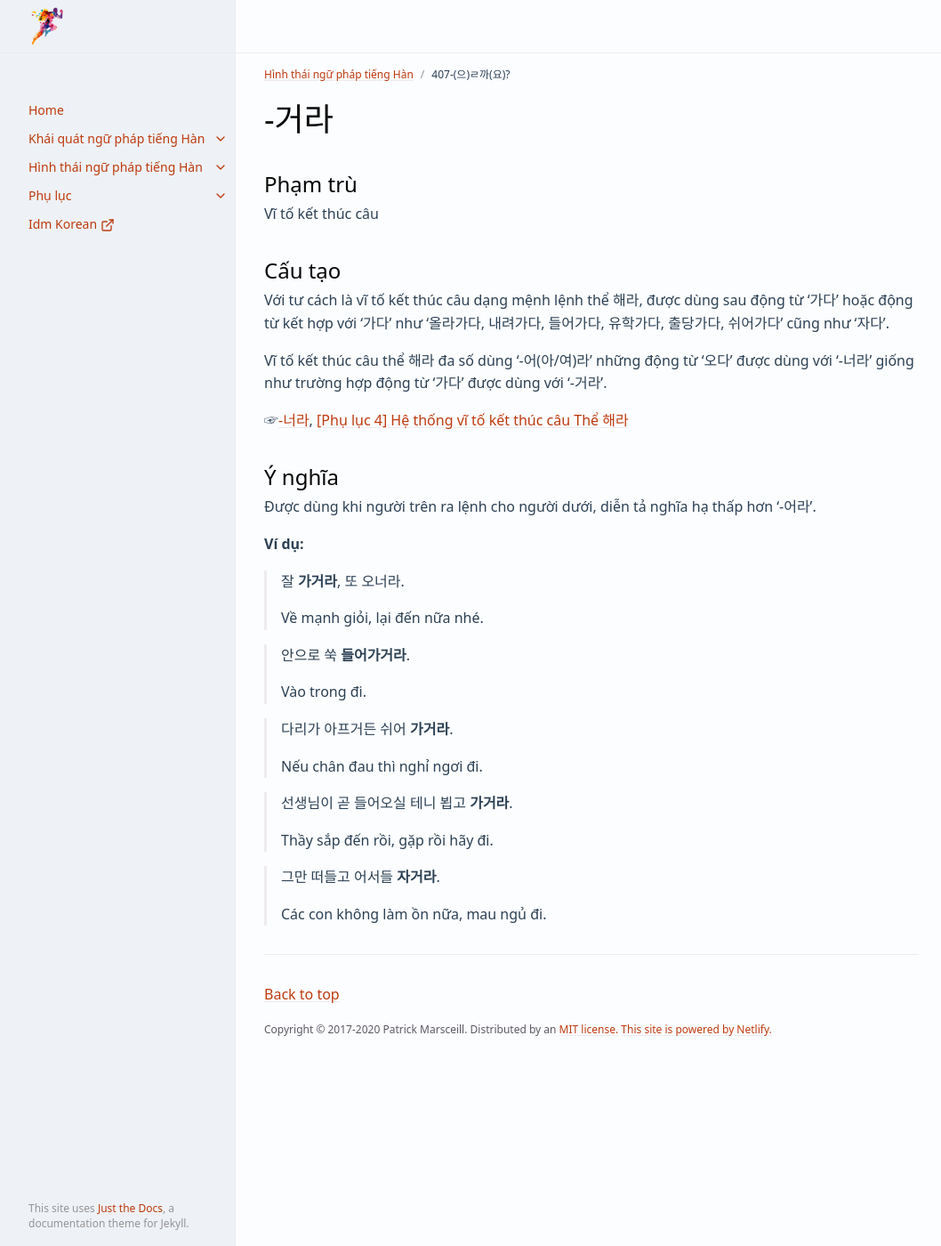
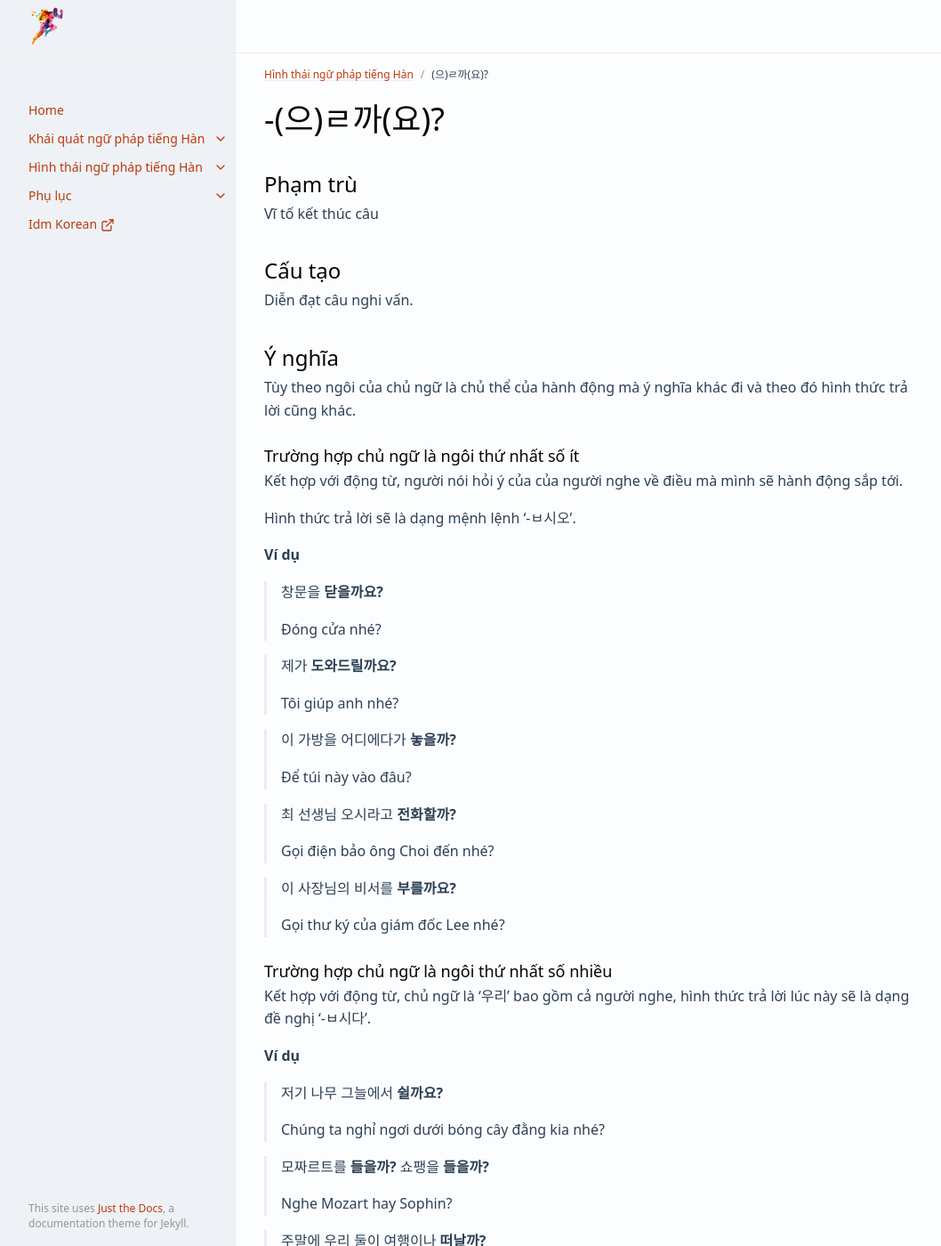
Before and after one commit to idmkorean/ngu-phap-tieng-han, a Jekyll site: the page built from docs/hinh-thai-ngu-phap-tieng-han/-(으)ㄹ까(요).md, in a window 1280 px wide and 1400 px high. Shown: the whole window at 89% size, without its empty margins (107-1165 px from the left). Built offline with Jekyll 4.4.1, drawn with Linux system fonts in a browser that asks for light colours; cached includes are drawn as plain includes; some of the changed text lies outside the part shown.

Commit message:
Add files via upload

```diff
--- a/docs/hinh-thai-ngu-phap-tieng-han/-(으)ㄹ까(요).md
+++ b/docs/hinh-thai-ngu-phap-tieng-han/-(으)ㄹ까(요).md
@@ -1,11 +1,11 @@
 ---
 layout: default
-title: 407-(으)ㄹ까(요)?
+title: (으)ㄹ까(요)?
 nav_order: 407
 parent: Hình thái ngữ pháp tiếng Hàn
 ---
 
-# -거라
+# -(으)ㄹ까(요)?
 {: .no_toc }
 
 ## Phạm trù
@@ -14,34 +14,180 @@ Vĩ tố kết thúc câu
 
 ## Cấu tạo
 
-Với tư cách là vĩ tố kết thúc câu dạng mệnh lệnh thể 해라, được dùng sau động từ '가다' hoặc động từ kết hợp với '가다' như '올라가다, 내려가다, 들어가다, 유학가다, 출당가다, 쉬어가다' cũng như '자다'.
-
-Vĩ tố kết thúc câu thể 해라 đa số dùng '-어(아/여)라' những động từ '오다' được dùng với '-너라' giống như trường hợp động từ '가다' được dùng với '-거라'.
-
-☞[-너라](/docs/hinh-thai-ngu-phap-tieng-han/-너라), [\[Phụ lục 4\] Hệ thống vĩ tố kết thúc câu Thể 해라](/docs/phu-luc/phu-luc-4-he-thong-vi-to-ket-thuc-cau)
+Diễn đạt câu nghi vấn.
 
 ## Ý nghĩa
 
-Được dùng khi người trên ra lệnh cho người dưới, diễn tả nghĩa hạ thấp hơn '-어라'.
+Tùy theo ngôi của chủ ngữ là chủ thể của hành động mà ý nghĩa khác đi và theo đó hình thức trả lời cũng khác.
 
-**Ví dụ:**
+### Trường hợp chủ ngữ là ngôi thứ nhất số ít
 
-> 잘 **가거라**, 또 오너라.
+Kết hợp với động từ, người nói hỏi ý của của người nghe về điều mà mình sẽ hành động sắp tới.
+
+Hình thức trả lời sẽ là dạng mệnh lệnh '-ㅂ시오'.
+
+**Ví dụ**
+
+> 창문을 **닫을까요?**
 >
-> Về mạnh giỏi, lại đến nữa nhé.
+> Đóng cửa nhé?
 
-> 안으로 쑥 **들어가거라**.
+> 제가 **도와드릴까요?**
 >
-> Vào trong đi.
+> Tôi giúp anh nhé?
 
-> 다리가 아프거든 쉬어 **가거라**.
+> 이 가방을 어디에다가 **놓을까?**
 >
-> Nếu chân đau thì nghỉ ngơi đi.
+> Để túi này vào đâu?
 
-> 선생님이 곧 들어오실 테니 뵙고 **가거라**.
+> 최 선생님 오시라고 **전화할까?**
 >
-> Thầy sắp đến rồi, gặp rồi hãy đi.
+> Gọi điện bảo ông Choi đến nhé?
 
-> 그만 떠들고 어서들 **자거라**.
+> 이 사장님의 비서를 **부를까요?**
 >
-> Các con không làm ồn nữa, mau ngủ đi.
+> Gọi thư ký của giám đốc Lee nhé?
+
+### Trường hợp chủ ngữ là ngôi thứ nhất số nhiều
+
+Kết hợp với động từ, chủ ngữ là '우리' bao gồm cả người nghe, hình thức trả lời lúc này sẽ là dạng đề nghị '-ㅂ시다'.
+
+**Ví dụ**
+
+> 저기 나무 그늘에서 **쉴까요?**
+>
+> Chúng ta nghỉ ngơi dưới bóng cây đằng kia nhé?
+
+> 모짜르트를 **들을까?** 쇼팽을 **들을까?**
+>
+> Nghe Mozart hay Sophin?
+
+> 주말에 우리 둘이 여행이나 **떠날까?**
+>
+> Cuối tuần hai đứa mình đi du lịch nhé?
+
+> 양로원 문제는 더 이상 이야기하지 **말까요?**
+>
+> Ta đừng bàn thêm vấn đề viện dưỡng lão nữa nhé?
+
+> 우리가 사는 지구를 보호하기 위해서 뭘 해야 **할까요?**
+>
+> Phải làm gì để bảo vệ trái đất mà chúng ta đang sống?
+
+### Tường hợp chủ ngữ là ngôi thứ 3
+
+Kết hợp rộng rãi với động từ, tính từ, vị từ 이다, diễn đạt sự suy đoán của người nói đối với hành động hay trạng thái của chủ ngữ.
+
+Dùng câu trả lời có '-(으)ㄹ 것입니다' hay dạng tương tự.
+
+**Ví dụ**
+
+> 누가 **이길까요?** 헌귝 선수가 **이길까요?**
+>
+> Ai thắng? Vận động viên Hàn Quốc thắng chứ?
+
+> 산에 심은 나무들이 잘 **자랄까요?**
+>
+> Các loại cây trồng trên núi lớn tốt chứ?
+
+> 여기서 전주까지 기차로 얼마나 **걸릴까요?**
+>
+> Từ đây đến Jeonju bằng xe lửa mất bao lâu?
+
+> 그 다이아몬드가 정말 **진짜일까요?**
+>
+> Viên kim cương đó thực sự là đồ thật à?
+
+> 이 화초가 실내에서 잘 **살까요?**
+>
+> Cây hoa này sống tốt trong nhà chứ?
+
+### Trường hợp hỏi người nghe về khả năng đối với hành động mà không liên quan đến ngôi thứ của chủ ngữ
+
+Câu trả lời dùng dạng '-(으)ㄹ 것입니다'.
+
+**Ví dụ**
+
+> 길이 미끄러운데 버스가 여기까지 **올까요?**
+>
+> Đường trơn trượt, xe buýt có đến đây không?
+
+> 학생들이 이 문제를 틀리지 않고 **풀까요?**
+>
+> Các em học sinh giải không sai đề này ư?
+
+> 여당 의원들이 옳바른 판단을 **할까?**
+>
+> Các nghị sĩ đảng cầm quyền pháp đoán đúng không?
+
+> 부유한 가정에서 자란 아이들이 힘든 훈련을 참고 **견딜까?**
+>
+> Những đứa trẻ lớn lên trong gia đình giàu có chịu được sự huấn luyện gian khổ không?
+
+> 우리 모두가 힘을 합친다면 다시 **일어날까요?**
+>
+> Nếu tất cả chúng ta hợp sức thì trỗi dậy trở lại được chứ?
+
+{: .note-title}
+> Phụ chú
+>
+> Trường hợp hỏi về khả năng, có nhiều lúc gắn thêm '-(으)ㄹ 수 있다' chỉ khả năng làm rõ nghĩa thêm. Ví dụ:
+>> 영화에 나오는 대사를 알아 들을 수 **있을까?**
+>>
+>> Bạn có thể nghe hiểu được lời thoại trong phim không?
+>
+>> 저 꼭대기에 있는 감을 딸 수 **있을까요?**
+>>
+>> Anh có thể hái được trái hồng trên đỉnh kia không?
+
+### Trường hợp hình thái câu nghi vấn nhưng có chức năng của câu trần thuật
+
+Diễn tả nhấn mạnh nghĩa tương phải với vĩ tố mà câu thể hiện.
+
+**Ví dụ**
+
+> 아무리 새것을 **버릴까요?**
+>
+> Bỏ cả cái mới hả?
+
+> 그렇게 큰 회사에서 월급을 제 날짜에 안 **줄까요?**
+>
+> Công ty lớn như vậy mà không trả lương đúng ngành ư?
+
+> 친한 사이인데 그 정도 일로 싸웠을까?
+>
+> Thân nhau mà lại gây gổ vì việc như thế sao?
+
+> 떨어져 있다고 마음도 **멀어졌을까요?** 그렇지 않을 것 같은데요.
+>
+> Xa mặt cách lòng ư? Có lẽ không vậy đâu.
+
+> 자기가 낳은 자식을 **미워할까요?**
+>
+> Ghét đứa con mà mình sinh ra ư?
+
+### Trường hợp được dùng dưới dạng '-(이)라고 할까? (hoặc -(이)랄까?), -는다고 할까?' giống như câu dẫn
+
+Là cách nói dùng khi người nói không nghĩ ra cách diễn đạt mà mình mong muốn nên do dự không thể nói chắc được, phía sau là câu kết luận có tính tổng hợp những lời phía trước.
+
+**Ví dụ**
+
+> 그를 만났을 때의 첫인상은 **뭐랄까?** 촌닭 같았다고 **할까?** 좀 묘했다.
+>
+> Ấn tượng ban đâu về khi gặp anh ấy là gì nhỉ? Như kẻ quê mùa? Kỳ diệu thật.
+
+> 우리 두 사람은 **환희랄까?** 인생의 가장 아름다운 순간을 맛보았다.
+>
+> Hai đứa mình vui nhỉ? Nếm trải những giây phút đẹp đẽ nhất trong đời.
+
+> 부도가 나서 가족이 뿔뿔이 헤어지게 되었을 때의 기분, **좌절감이랄까?** 그것은 지금도 잊을 수가 없다.
+>
+> Tâm trạng khi gia đình bị chia ly do ô nhục, cảm giác tan vỡ nhỉ? Giờ đây vẫn không thể quên được điều đó.
+
+> 취중이있다고 **할까?** 흥분했었다고 **할까?** 그는 내가 이해할 수 없는 말들을 횡설수설 늘어 놓았다.
+>
+> Say mèm ư? Hưng phấp ư? Nó toàn nói nhảm tôi chẳng thể hiểu gì cả.
+
+> 그는 내게 미안해서였다고 **할까?** 아무튼 쓸 데 없이 신경을 쓰고 있었다.
+>
+> Nó xin lỗi tôi à? Dì sao cũng đã bận tâm một cách vô ích.
```
